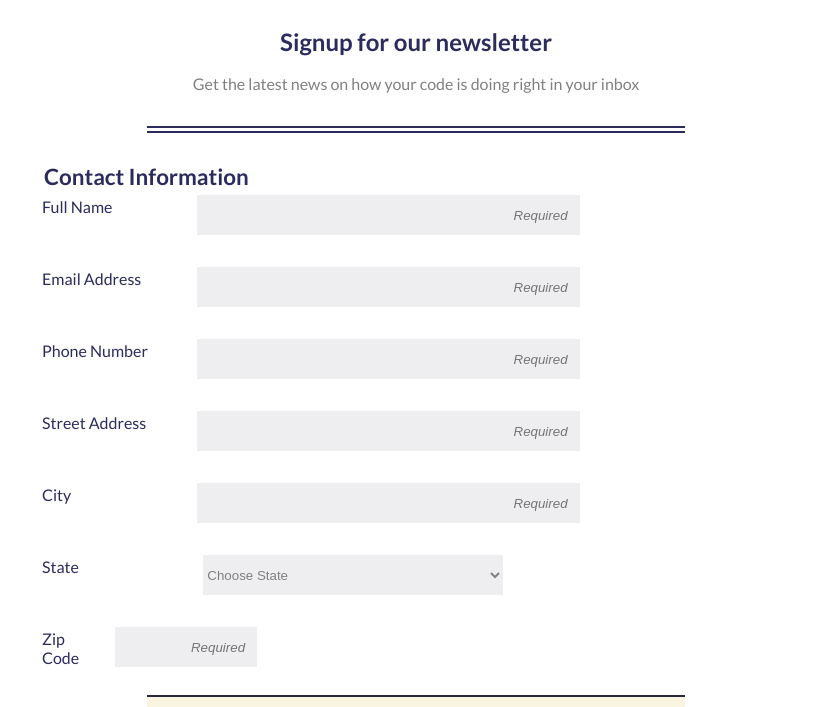
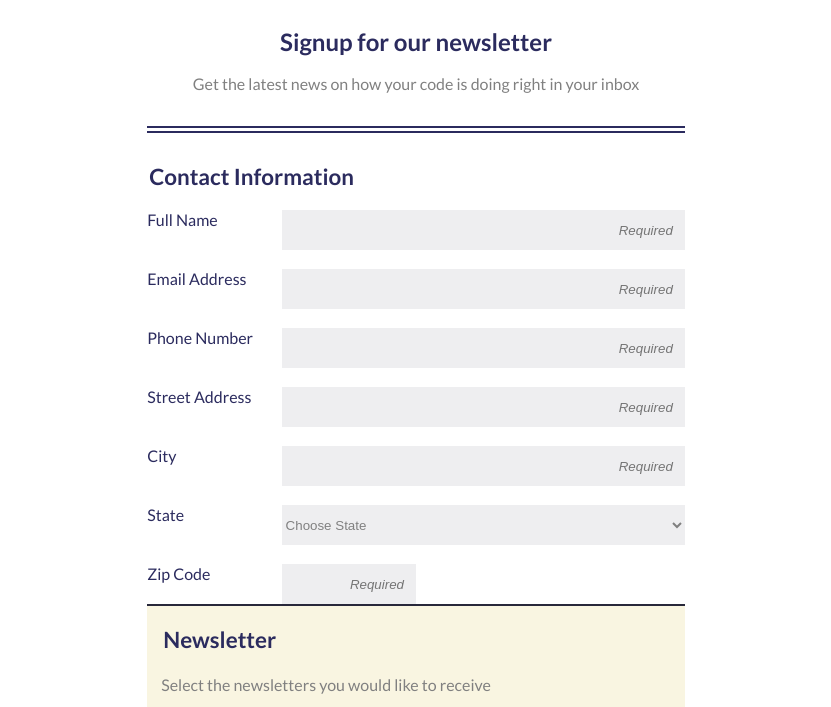
Before and after one commit to MABBenton/TechDegree-Project3_Online-Registration-Form, a plain HTML site: page index.html in a window 1280 px wide. Shown: the part 92-799 px from the top of the page, without its empty margins (224-1055 px from the left). Drawn offline with Linux system fonts and the light colour scheme.

Commit message:
desktop changes from slack

```diff
--- a/CSS/flexbox.css
+++ b/CSS/flexbox.css
@@ -1,6 +1,5 @@
 .container {
   display: flex;
   flex-direction: column;
-  margin-bottom: 20px;
-  margin-left: 10px;
+  margin: 0 auto;
 }
--- a/CSS/style.css
+++ b/CSS/style.css
@@ -83,7 +83,6 @@ footer {
 input[type="text"], select {
   margin: 5px 0 8px;
   height: 40px;
-  width: 300px;
 }
 
 input[type="radio"],
@@ -171,7 +170,8 @@ label {
     flex-direction: row;
   }
 
-  .container input {
+  .container input,
+  .container select {
     flex-grow: 1;
     flex-basis: 75%;
   }
@@ -179,7 +179,16 @@ label {
   .container label {
     flex-basis: 25%;
     height: 40px;
-    margin: auto 5% auto 0;
+    margin: auto 0;
+  }
+
+  input[type="text"], select {
+    margin: initial;
+  }
+
+  label[for="full-name"],
+  input[id="full-name"] {
+    margin-top: 20px;
   }
 
   .sub-heading,
@@ -187,6 +196,11 @@ label {
     width: 70%;
     margin-right: auto;
     margin-left: auto;
+  }
+
+  #zip {
+    margin-right: initial;
+    max-width: 25%;
   }
 
   .newsletter-section,
```
